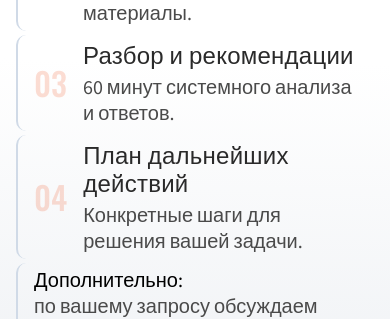
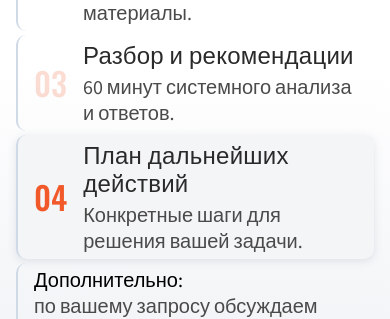
Before and after one commit to Serginho915/Plameli, a Next.js app in the folder frontend/: page /ru/consultation in a window 390 px wide. Shown: the part 4262-4581 px from the top of the page. Built offline with nearby package versions, Linux system fonts and the light colour scheme.

Commit message:
stages responsive loop logiv

```diff
--- a/frontend/src/components/sections/ConsultationPage/Stages/Stages.module.scss
+++ b/frontend/src/components/sections/ConsultationPage/Stages/Stages.module.scss
@@ -97,6 +97,16 @@
   padding: 24px;
   border-radius: 10px;
   border-left: 2px solid #D0DAE7;
+  transition: all 0.3s ease;
+
+  &.active {
+    background: #F3F5F7;
+    box-shadow: 0px 2px 8px rgba(81, 99, 120, 0.15);
+
+    &::before {
+      opacity: 1;
+    }
+  }
 
   &::before {
     content: counter(step-counter, decimal-leading-zero);
@@ -108,6 +118,7 @@
     line-height: 64px;
     opacity: 0.2;
     flex-shrink: 0;
+    transition: opacity 0.3s ease;
   }
 
   @include down("laptop") {
--- a/frontend/src/components/sections/ConsultationPage/Stages/Stages.tsx
+++ b/frontend/src/components/sections/ConsultationPage/Stages/Stages.tsx
@@ -10,9 +10,37 @@ import stagesBg from "../../../../../public/images/Stages/stages_bg.png";
 
 export const Stages = () => {
   const { t } = useTranslation(translations);
+  const [activeStep, setActiveStep] = React.useState(0);
+  const sectionRef = React.useRef<HTMLElement>(null);
+
+  React.useEffect(() => {
+    let intervalId: NodeJS.Timeout;
+
+    const observer = new IntersectionObserver(
+      ([entry]) => {
+        if (entry.isIntersecting) {
+          intervalId = setInterval(() => {
+            setActiveStep((prev) => (prev + 1) % t.steps.length);
+          }, 800);
+        } else {
+          if (intervalId) clearInterval(intervalId);
+        }
+      },
+      { threshold: 0.2 },
+    );
+
+    if (sectionRef.current) {
+      observer.observe(sectionRef.current);
+    }
+
+    return () => {
+      if (intervalId) clearInterval(intervalId);
+      observer.disconnect();
+    };
+  }, [t.steps.length]);
 
   return (
-    <section className={styles.stages}>
+    <section className={styles.stages} ref={sectionRef}>
       <SectionTitle text={t.title} />
 
       <div className={styles.container}>
@@ -26,7 +54,10 @@ export const Stages = () => {
                     step: { title: string; description: string },
                     index: number,
                   ) => (
-                    <li key={index} className={styles.stepItem}>
+                    <li
+                      key={index}
+                      className={`${styles.stepItem} ${activeStep === index ? styles.active : ""}`}
+                    >
                       <div className={styles.stepContent}>
                         <h4 className={styles.stepTitle}>{step.title}</h4>
                         <p className={styles.stepDescription}>
```
